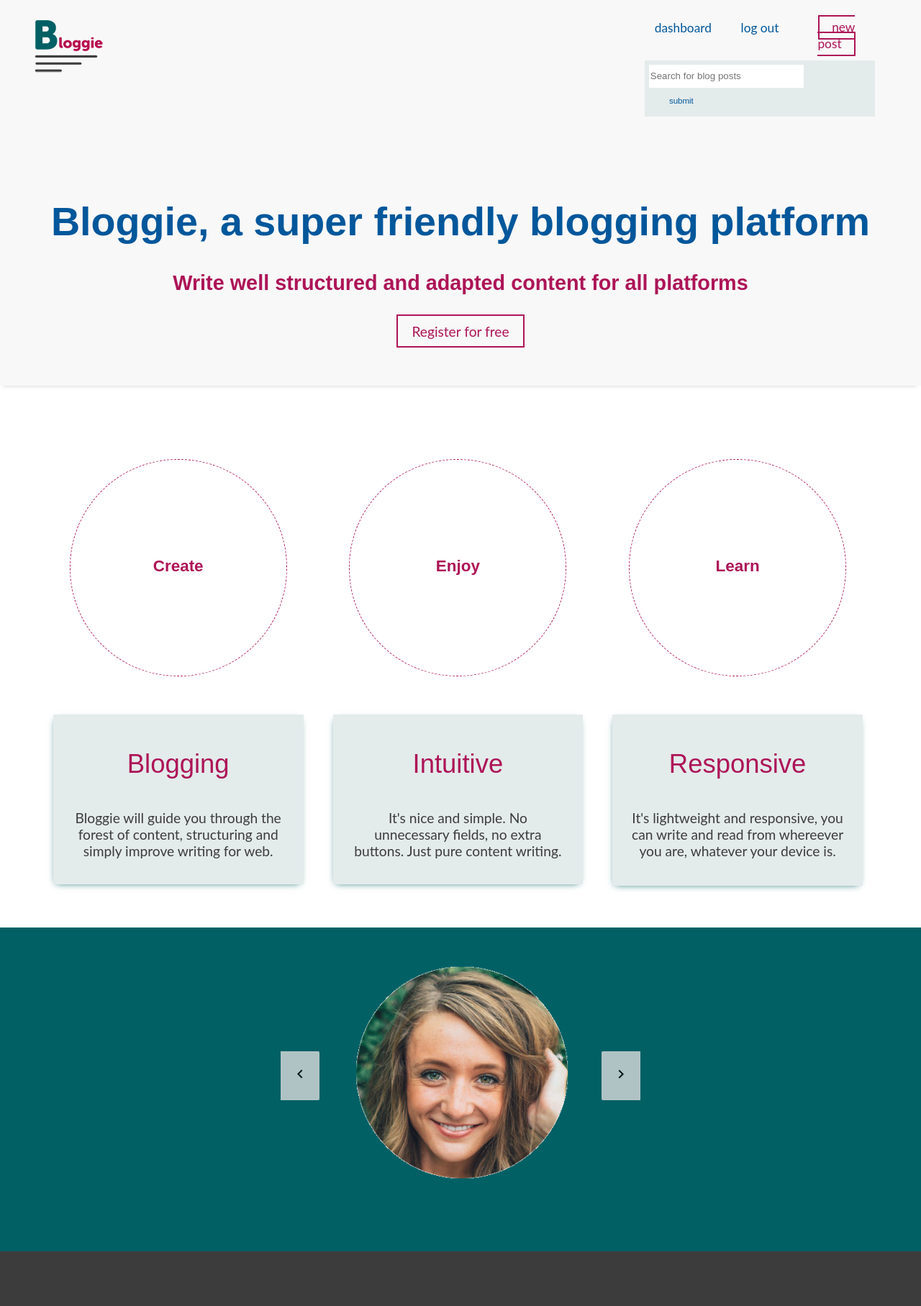
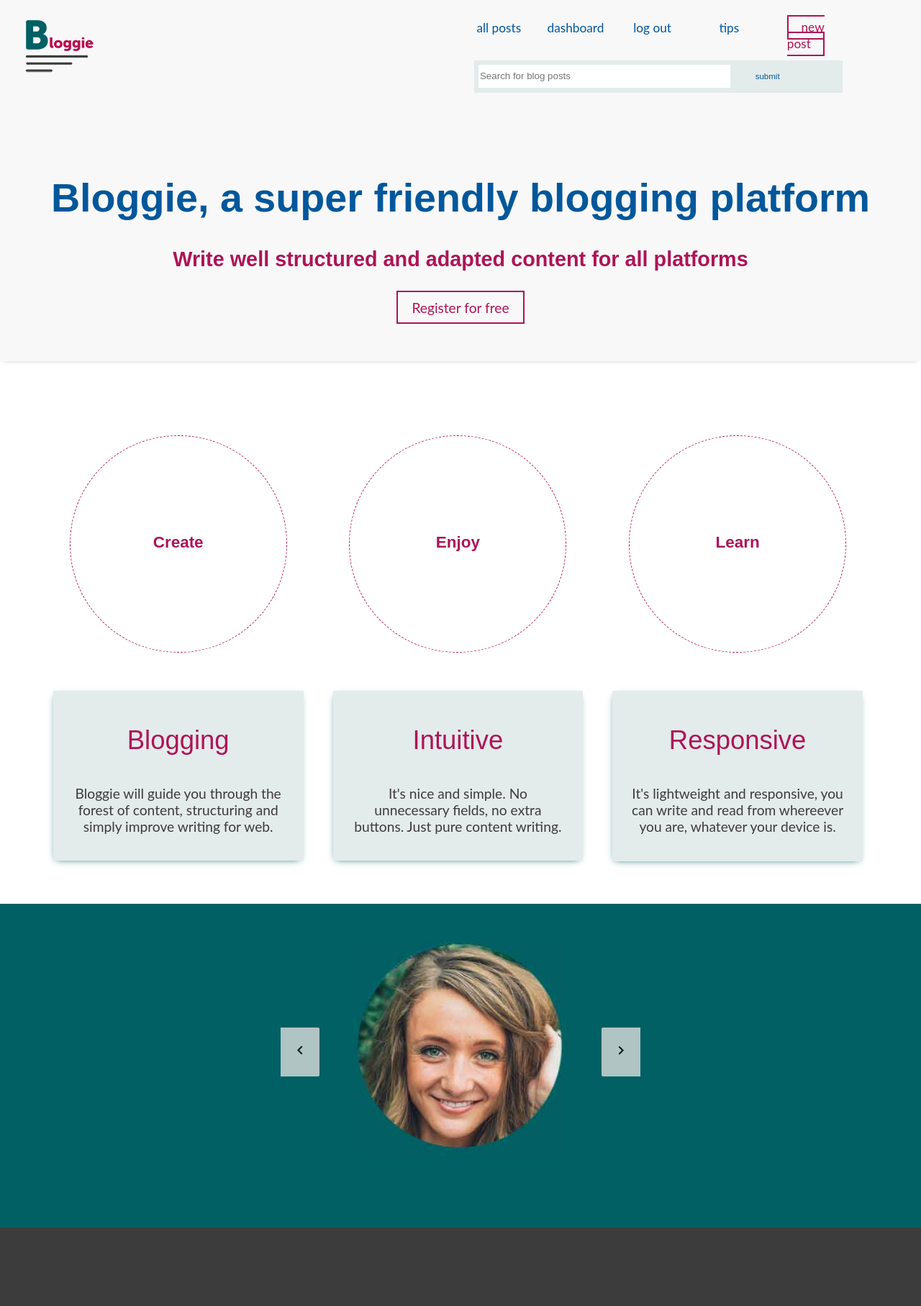
Before and after one commit to IrinaTheNerd/bloggie, a PHP site: page /index.php in a window 1280 px wide. Shown: the top 1815 px of the page at 72% size. Run offline with PHP 8.4, Linux system fonts and the light colour scheme; a user stored in the database is signed in; some libraries are stand-ins or nearby versions.

Commit message:
adapted to menu

```diff
--- a/include/header.php
+++ b/include/header.php
@@ -28,12 +28,13 @@ $session = new USER($conn);
 		<body>
 			<!-- Navigation -->
 			<nav>
+				<?php if(!$session->loggedin()){ ?>
 				<div class="first">
-					<a href="index"><img src="img/logo-small.png" alt="logo, or get back to the index page" class="logo"></a>
+					<a href="index"><img src="img/logo-small.png" alt="logo, or get back to the index page" class="logo" width="100" height="77"></a>
 					<!-- only shows up on a mobile device: tablet or a phone -->
 					<span class="icon-search responsive hidden"></span>
 				</div>
-				<?php if(!$session->loggedin()){ ?>
+
 				<div class="middle">
 					<a href="all_posts">latest blogs</a>
 				</div>
@@ -44,8 +45,22 @@ $session = new USER($conn);
 					<a href="register" class="button">register</a>
 
 				</div>
+				<!-- Search Bar -->
+				<form class="last" action="search.php" method="get">
+					<label class="hidden" for="search">Search</label>
+					<input placeholder="Search for blog posts" type="search" name="search" id="search">
+					<input type="submit" name="search_input" value="submit">
+				</form>
 				<?php }
 				else {?>
+					<div class="new-nav">
+						<a href="index"><img src="img/logo-small.png" alt="logo, or get back to the index page" class="logo" width="100" height="77"></a>
+						<!-- only shows up on a mobile device: tablet or a phone -->
+						<span class="icon-search responsive hidden"></span>
+					</div>
+					<div class="middle">
+						<a href="all_posts">all posts</a>
+					</div>
 					<div class="middle">
 						<a href="dashboard">dashboard</a>
 					</div>
@@ -53,13 +68,17 @@ $session = new USER($conn);
 						<a href="logout.php?logout=true">log out</a>
 					</div>
 					<div class="middle">
+						<a href="tips">tips</a>
+					</div>
+					<div class="middle">
 						<a href="new_post" class="button">new post</a>
 					</div>
+					<!-- Search Bar -->
+					<form class="logged-search" action="search.php" method="get">
+						<label class="hidden" for="search">Search</label>
+						<input placeholder="Search for blog posts" type="search" name="search" id="search">
+						<input type="submit" name="search_input" value="submit">
+					</form>
 					<?php } ?>
-				<!-- Search Bar -->
-				<form class="last" action="search.php" method="get">
-					<label class="hidden" for="search">Search</label>
-					<input placeholder="Search for blog posts" type="search" name="search" id="search">
-					<input type="submit" name="search_input" value="submit">
-				</form>
+
 			</nav>
--- a/index.php
+++ b/index.php
@@ -68,12 +68,12 @@ old design
 		<div class="first feat">
 
 			<div id="slider">
-				<a class="control_next"><img src="img/right.png" alt="next"></a>
-				<a class="control_prev"><img src="img/left.png" alt="previous"></a>
+				<a class="control_next"><img src="img/right.png" width="24" height="24" alt="next"></a>
+				<a class="control_prev"><img src="img/left.png" width="24" height="24" alt="previous"></a>
 				<ul>
 					<li>
 						<div class="hover-image">
-							<img src="img/testim-one.gif" alt="first testimony">
+							<img src="img/testim-one.jpg" width="300" height="300" alt="first testimony">
 							<div class="hover-text">
 								<p>This is an awesome platform</p>
 							</div>
@@ -81,14 +81,14 @@ old design
 					</li>
 					<li>
 						<div class="hover-image">
-							<img src="img/writing.jpg" alt="first testimony">
+							<img src="img/writing.jpg" width="300" height="300" alt="first testimony">
 							<div class="hover-text">
 								<p>Writing is so easy!</p>
 							</div>
 						</div></li>
 						<li>
 						<div class="hover-image">
-							<img src="img/typing.jpg" alt="first testimony">
+							<img src="img/typing.jpg" width="300" height="300" alt="first testimony">
 							<div class="hover-text">
 								<p>This is an awesome platform</p>
 							</div>
--- a/js/scripts.js
+++ b/js/scripts.js
@@ -51,10 +51,12 @@ if ($(window).width() <= 1025 ){
   $(".responsive").on("click", function(){
     event.stopPropagation();
     $("nav .last").toggle();
+    $("nav .logged-search").toggle();
   });
   //if click on header, then search box disappears
   $("header").on("click",function(){
     $("nav .last").hide();
+    $("nav .logged-search").hide();
   });
   //fadeing magic, cheers for .scroll();
   /* okay, this doesn't work for now
--- a/php/blog.php
+++ b/php/blog.php
@@ -56,10 +56,10 @@ class BLOG
 			//added social sharing buttons from twitter, facebook and g+
 			echo "<div class='post'>";
 			echo "<div class='box bg middle'>";
-			echo  "<article><h2>{$row['title']}</h2>";
-			echo "<h3>{$row['subtitle']}</h3>";
-			echo "<p><i>{$row['preview']}</i></p>";
-			echo "{$row['main_text']}</article>";
+			echo  "<article><h2>{$row['title']}</h2>"; //display title
+			echo "<h3>{$row['subtitle']}</h3>"; //display subtitle
+			echo "<p><i>{$row['preview']}</i></p>"; //display preview
+			echo "{$row['main_text']}</article>"; //display main text
 			echo "<div class='social-buttons'><div id='fb-root'></div>
 			<script>(function(d, s, id) {
 				var js, fjs = d.getElementsByTagName(s)[0];
--- a/scss/dashboard.scss
+++ b/scss/dashboard.scss
@@ -16,9 +16,6 @@
 h1.dashboard {
 	font-size: 1.8em;
 	color:$blue;
-	@media screen and (max-width: 35.5em) {
-		font-size: 1em;
-	}
 }
 
 /*dashboard stuff*/
--- a/scss/nav.scss
+++ b/scss/nav.scss
@@ -19,6 +19,17 @@ nav {
     img {
       width:inherit;
     }
+  }
+  //this is only for when users
+  .new-nav {
+    @include col(5,10);
+    img {
+      width:inherit;
+    }
+  }
+  .logged-search {
+    @include col(4,10);
+    margin-left: 1.5%;
   }
   a {
     font-size: 0.9em;
--- a/scss/tablet.scss
+++ b/scss/tablet.scss
@@ -14,7 +14,7 @@
 			a {
 				font-size:1.5em;
 			}
-			.last {
+			.last, .logged-search {
 				width: 65%;
 				vertical-align: top;
 				padding: 1%;
@@ -23,7 +23,6 @@
 			form {
 				@include col(3,4,$first:true);
 				margin-left: 4%;
-
 			}
 
 		}
@@ -35,7 +34,7 @@
 				margin:0 20%;
 			}
 			h1 {
-				font-size: 2.5em;
+				font-size: 2.25em;
 			}
 			.last {
 				width:100%;
@@ -86,4 +85,5 @@
 	#new_post{
 		padding: 1% 3%;
 	}
+
 }
```
Also changed, not shown: scss/mid-mobile.scss (+35 -0 lines), scss/mobile.scss (+8 -37 lines), css/import.css, img/testim-one.jpg (added), 1 other file.
